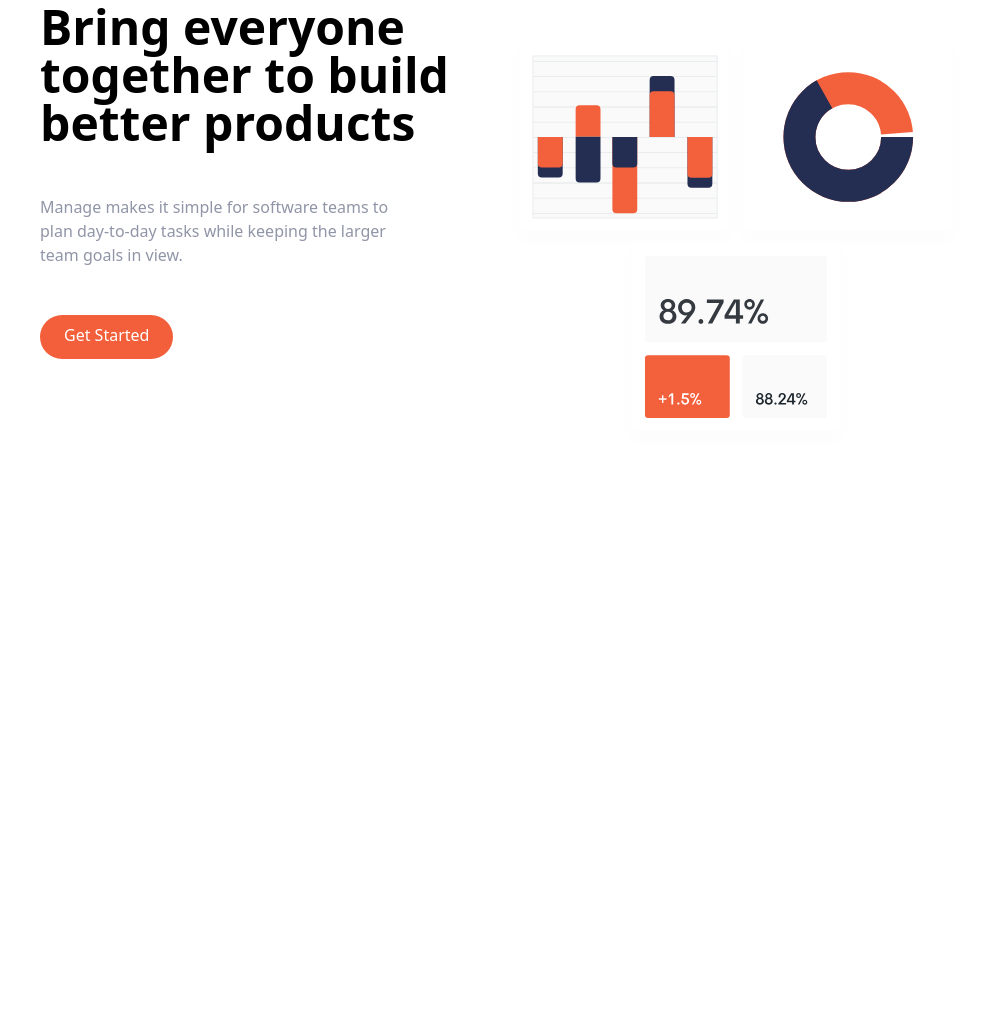
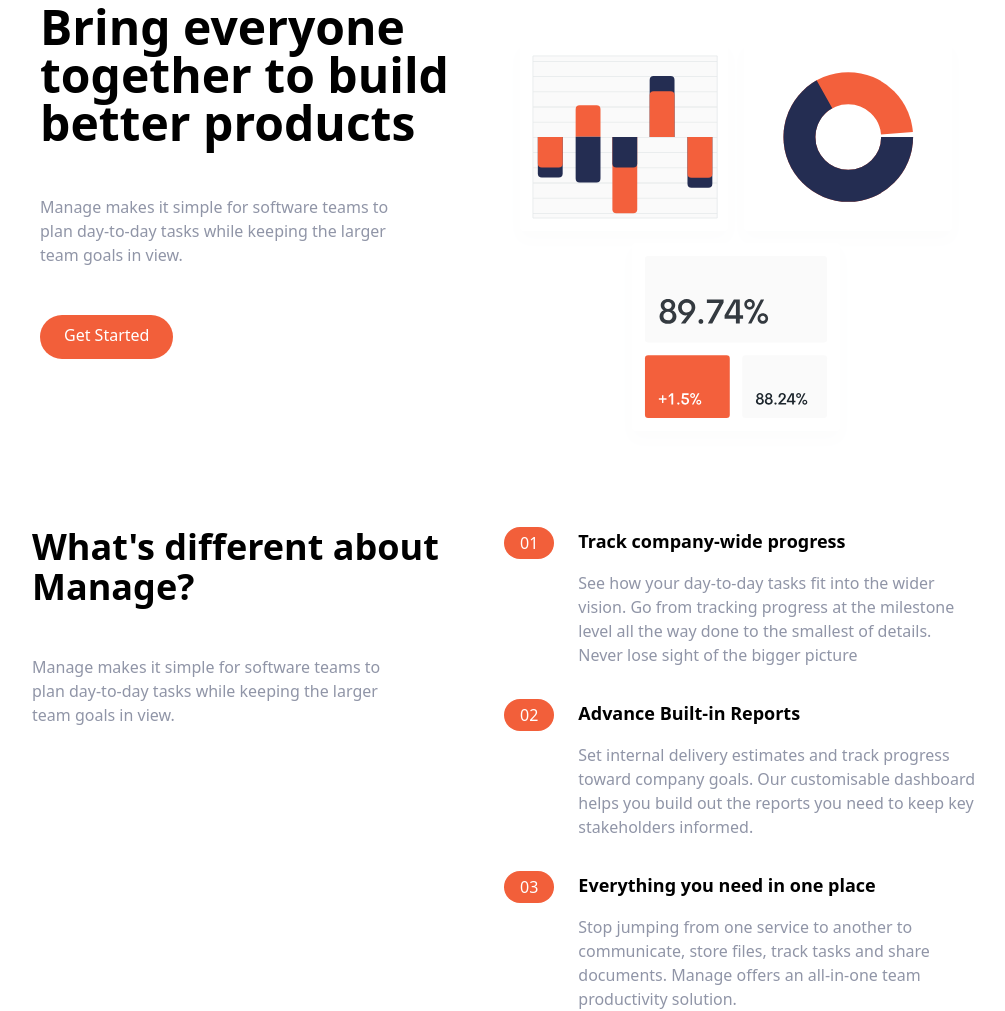
Before and after one commit to markgmz92/tailwind_tutorial, a website: page index.html in a window 1280 px wide. Shown: the part 129-1140 px from the top of the page, without its empty margins (136-1141 px from the left). Before the commit the page ends 800 px from the top, so only its background shows below. Drawn offline with Linux system fonts and the light colour scheme.

Commit message:
[TT-004] Features section done

```diff
--- a/index.html
+++ b/index.html
@@ -63,5 +63,111 @@
         </div>
       </div>
     </section>
+
+    <!--Features Section-->
+    <section id="features">
+      <!--Flex container-->
+      <div
+        class="container flex flex-col px-4 mx-auto mt-10 space-y-12 md:space-y-0 md:flex-row"
+      >
+        <!--What's Different-->
+        <div class="flex flex-col space-y-12 md:w-1/2">
+          <h2 class="max-w-md text-4xl font-bold text-center md:text-left">
+            What's different about Manage?
+          </h2>
+          <p class="max-w-sm text-center text-darkGrayishBlue md:text-left">
+            Manage makes it simple for software teams to plan day-to-day tasks
+            while keeping the larger team goals in view.
+          </p>
+        </div>
+        <!--Numbered List-->
+        <div class="flex flex-col space-y-8 md:w-1/2">
+          <!--List Item 1-->
+          <div
+            class="flex flex-col space-y-3 md:space-y-0 md:space-x-6 md:flex-row"
+          >
+            <!--Heading-->
+            <div class="rounded-l-full bg-brightRedSupLight md:bg-transparent">
+              <div class="flex items-center space-x-2">
+                <div
+                  class="px-4 py-2 text-white rounded-full md:py-1 bg-brightRed"
+                >
+                  01
+                </div>
+                <h3 class="text-base font-bold md:mb-4 md:hidden">
+                  Track company-wide progress
+                </h3>
+              </div>
+            </div>
+            <div>
+              <h3 class="hidden mb-4 text-lg font-bold md:block">
+                Track company-wide progress
+              </h3>
+              <p class="text-darkGrayishBlue">
+                See how your day-to-day tasks fit into the wider vision. Go from
+                tracking progress at the milestone level all the way done to the
+                smallest of details. Never lose sight of the bigger picture
+              </p>
+            </div>
+          </div>
+          <!--List Item 2-->
+          <div
+            class="flex flex-col space-y-3 md:space-y-0 md:space-x-6 md:flex-row"
+          >
+            <!--Heading-->
+            <div class="rounded-l-full bg-brightRedSupLight md:bg-transparent">
+              <div class="flex items-center space-x-2">
+                <div
+                  class="px-4 py-2 text-white rounded-full md:py-1 bg-brightRed"
+                >
+                  02
+                </div>
+                <h3 class="text-base font-bold md:mb-4 md:hidden">
+                  Advance Built-in Reports
+                </h3>
+              </div>
+            </div>
+            <div>
+              <h3 class="hidden mb-4 text-lg font-bold md:block">
+                Advance Built-in Reports
+              </h3>
+              <p class="text-darkGrayishBlue">
+                Set internal delivery estimates and track progress toward
+                company goals. Our customisable dashboard helps you build out
+                the reports you need to keep key stakeholders informed.
+              </p>
+            </div>
+          </div>
+          <!--List Item 3-->
+          <div
+            class="flex flex-col space-y-3 md:space-y-0 md:space-x-6 md:flex-row"
+          >
+            <!--Heading-->
+            <div class="rounded-l-full bg-brightRedSupLight md:bg-transparent">
+              <div class="flex items-center space-x-2">
+                <div
+                  class="px-4 py-2 text-white rounded-full md:py-1 bg-brightRed"
+                >
+                  03
+                </div>
+                <h3 class="text-base font-bold md:mb-4 md:hidden">
+                  Everything you need in one place
+                </h3>
+              </div>
+            </div>
+            <div>
+              <h3 class="hidden mb-4 text-lg font-bold md:block">
+                Everything you need in one place
+              </h3>
+              <p class="text-darkGrayishBlue">
+                Stop jumping from one service to another to communicate, store
+                files, track tasks and share documents. Manage offers an
+                all-in-one team productivity solution.
+              </p>
+            </div>
+          </div>
+        </div>
+      </div>
+    </section>
   </body>
 </html>
```
Also changed, not shown: css/main.css.
